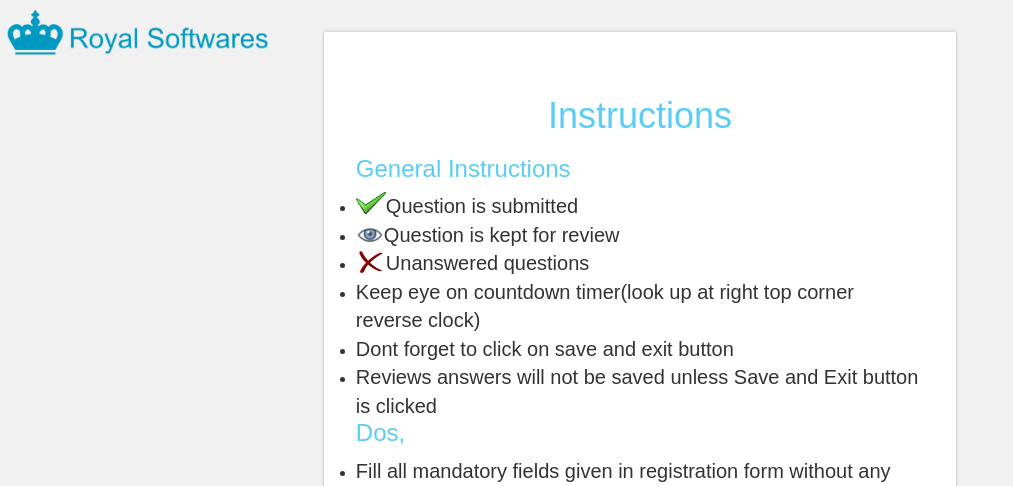
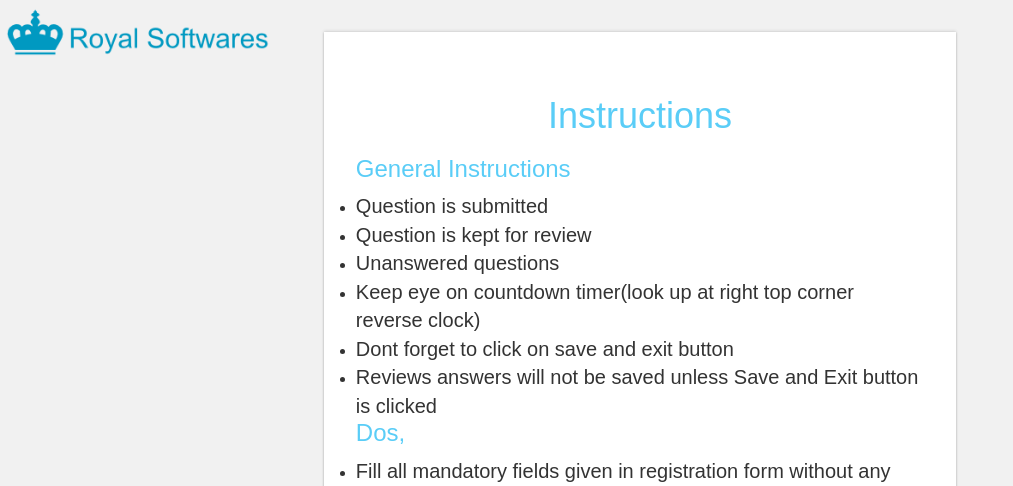
Before and after one commit to RoyalSoftwareAdmin/rsm-v1-2018, a PHP site: page /User/userinstructions.php in a window 1280 px wide. Shown: the top 486 px of the page, without its empty margins (0-1013 px from the left). Run offline with PHP 8.4, Linux system fonts and the light colour scheme.

Commit message:
changes on User/userinstructions.php deleted images

```diff
--- a/User/userinstructions.php
+++ b/User/userinstructions.php
@@ -63,12 +63,12 @@
 
 					   <h3>General Instructions</h3>
           <ul>
-            <li> <span><img src="../images/right.png" class="im"></span>
-            <p class="q">Question is submitted</p></span></li>
-              <li> <span><img src="../images/eyes.png" class="ima"></span>
-            <p class="q">Question is kept for review</p></span></li>
-            <li> <span><img src="../images/wrong.jpg" class="im"></span>
-            <p class="q">Unanswered questions</p></li>
+            <li>
+            <p class="q la1">Question is submitted</p></span></li>
+              <li>
+            <p class="q la3">Question is kept for review</p></span></li>
+            <li>
+            <p class="q la2">Unanswered questions</p></li>
           <li>
             <p class="q">Keep eye on countdown timer(look up at right top corner reverse clock)</p></li>
             <li>
```
